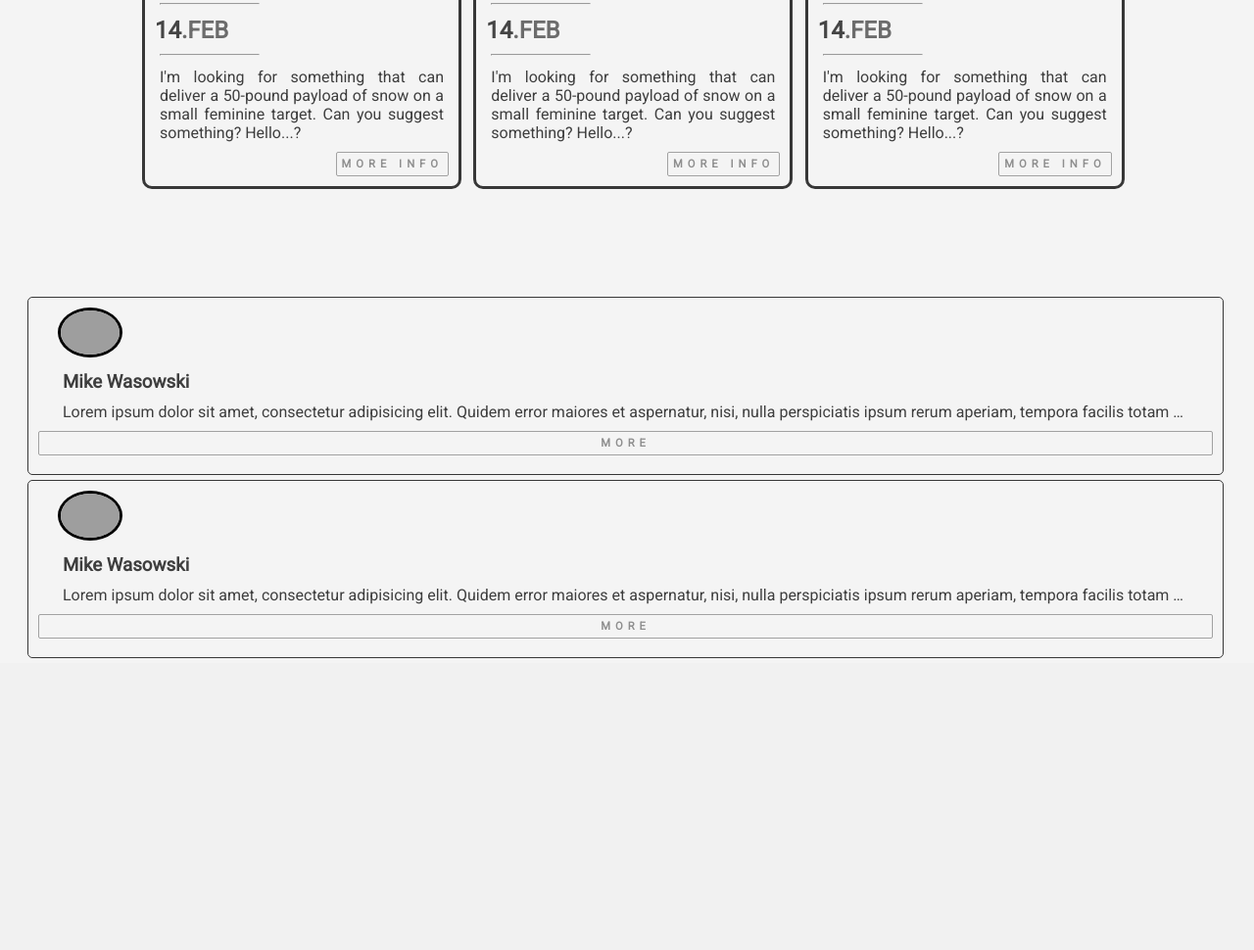
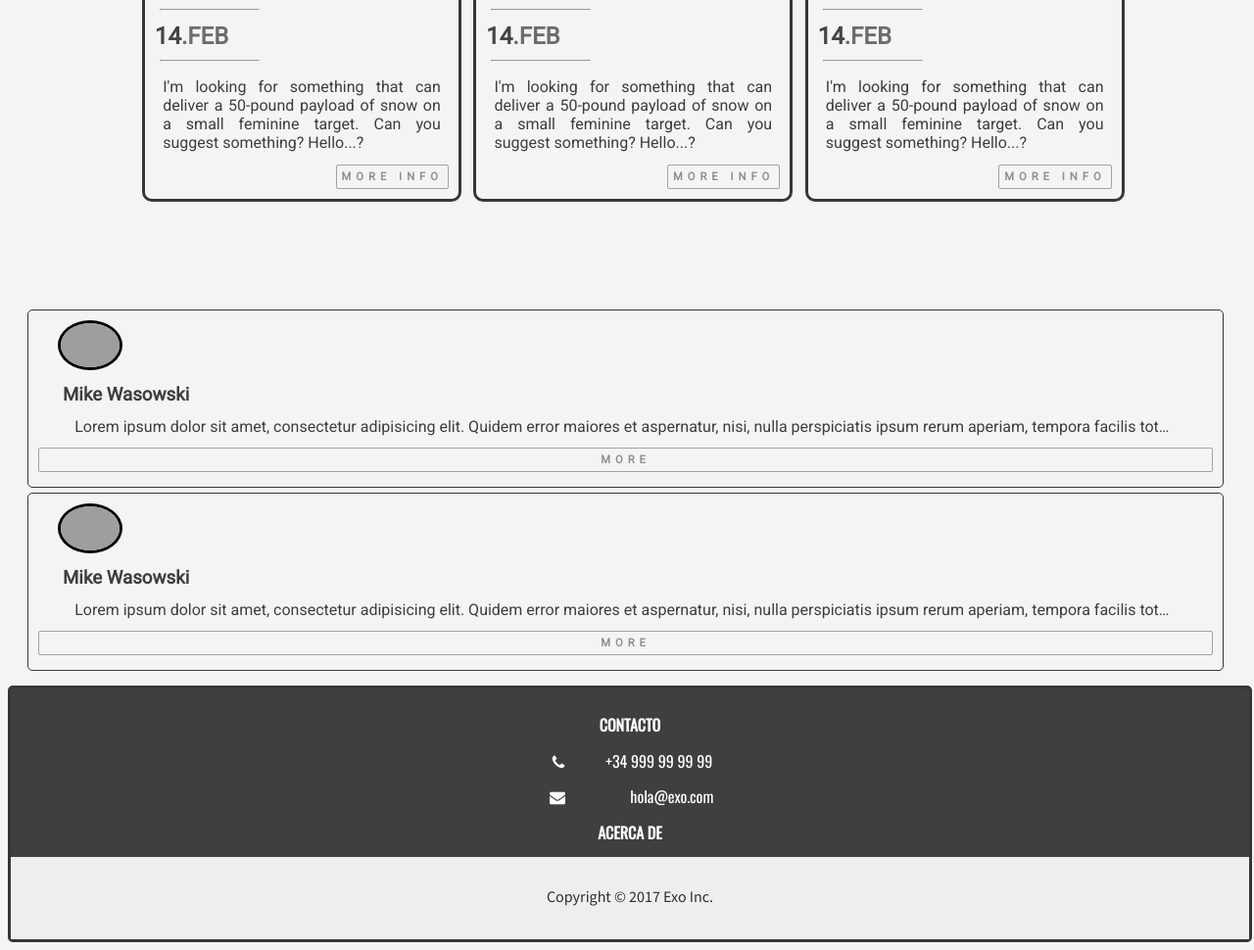
Before and after one commit to exoSalex/PH2, a PHP site: page /fichastest.html in a window 1280 px wide. Shown: the part 836-1806 px from the top of the page at 98% size. Before the commit the page ends 1508 px from the top, so only its background shows below. Run offline with PHP 8.4, Linux system fonts and the light colour scheme; grey boxes are pictures that could not be loaded.

Commit message:
Versión 1.0 del Index <3

```diff
--- a/css/stylomobil.css
+++ b/css/stylomobil.css
@@ -317,6 +317,70 @@
  * production code, beware of the browser
  * prefixes.
  */
+ /* Footer */
+
+.footer>h4{
+
+}
+
+.copyright{
+
+  font-family: 'Mada', sans-serif;
+  font-size: 100%;
+  color:#2E2E2E;
+  text-align: center;
+  background: #edeeee;
+  padding: 2.5%;
+  margin: 0 !important;
+  bottom:0;
+
+}
+
+.iconset-mail-alt{
+  margin-right: 5%;
+}
+
+.iconset-phone{
+  margin-right: 3%;
+}
+
+
+.footer a{
+  text-decoration: none;
+  color: white;
+}
+
+.footer a:visited{
+  color: white;
+}
+
+.footer a:hover{
+  color: tomato;
+}
+
+.footer {
+    position: relative;
+    font-family: 'Oswald', sans-serif;
+    text-align: center;
+    color: white;
+    background-color: #403f3f;
+    bottom: 0;
+    width: 100%;
+    left: 0;
+    padding-top: 1%;
+    border-style: solid;
+    border-color: #363636;
+    margin-top: 100px;
+    border-radius: 5px;
+}
+
+.contacto h4,p{
+
+margin: 1% !important;
+
+}
+
+/*Footer*/
 
 @media (max-width:777px) {
 
@@ -517,3 +581,15 @@
     margin-top: 55px;
 }
 }
+@media (max-width: 687px){
+.colright {
+    column-width: 10px;
+    column-gap: 15px;
+    column-count: 1;
+    max-width: 1000px;
+    margin: 50px auto;
+    display: flex;
+    flex-wrap: wrap;
+    justify-content: center;
+}
+}
--- a/fichastest.html
+++ b/fichastest.html
@@ -7,6 +7,8 @@
 	<meta name="viewport" content="width=device-width, initial-scale=1.0">
 	<link rel="stylesheet" type="text/css" href="css/stylomobil.css">
 <link rel="stylesheet" href="font-awesome-4.7.0/css/font-awesome.min.css">
+<link href="https://fonts.googleapis.com/css?family=Mada|Oswald" rel="stylesheet">
+		<link type="text/css" rel="stylesheet" href="fontello/css/iconset.css" />
 
 
 
@@ -171,8 +173,18 @@
 
     </div>
     </main>
-    <footer>
+   <footer class="footer">
+		<section class=contacto>
 
-    </footer>
+		<h4>CONTACTO</h4>
+		<p><i class="iconset-phone"></i>+34 999 99 99 99</p>
+		<a href="mailto:hola@exo.com?Subject=Hola%20Exo" target="_top"><i class="iconset-mail-alt"></i>hola@exo.com</a>
+		<h4><a href="acerca.html">ACERCA DE</a></h4>
+
+		</section>
+
+		<p class="copyright"> Copyright &copy; <time datetime="2017">2017</time> Exo Inc. </p>
+
+	</footer>
 	</body>
 </html>
```
